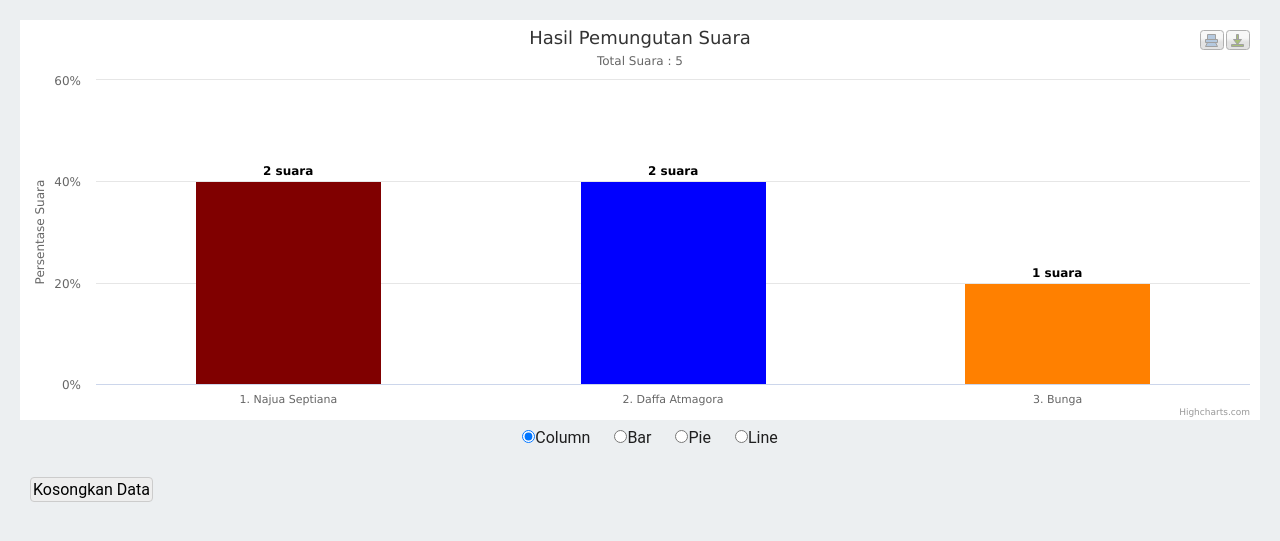
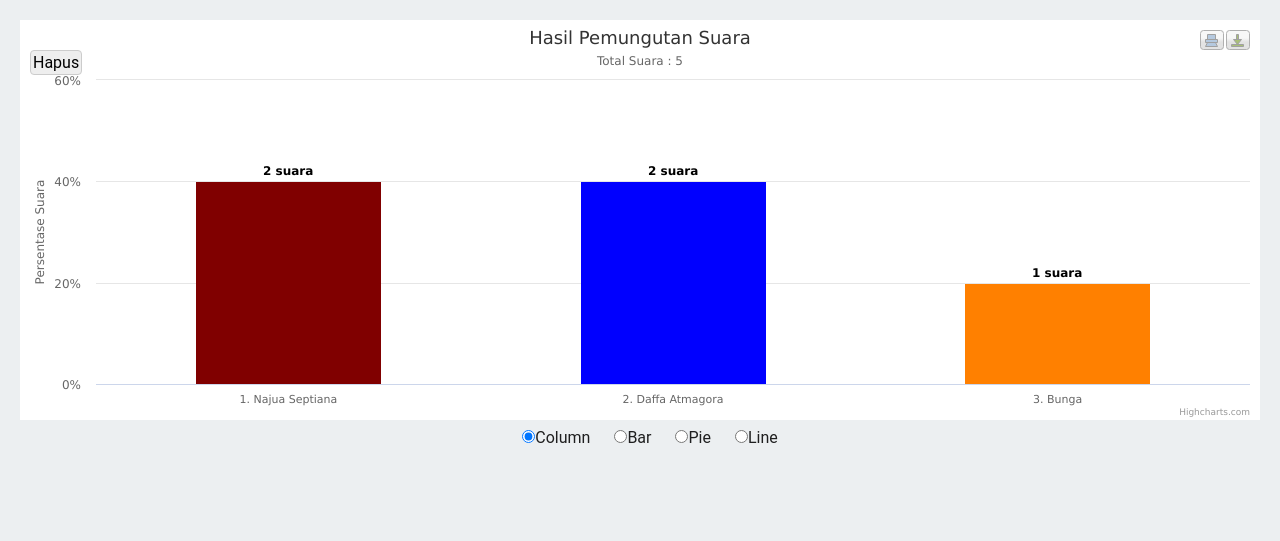
Before and after one commit to Sodiman/osis, a PHP site: page /pengumuman.php in a window 1280 px wide. Shown: the top 541 px of the page. Run offline with PHP 8.4, Linux system fonts and the light colour scheme; data comes from the database, SQL or seed files in the repository.

Commit message:
Update pengumuman.php

```diff
--- a/pengumuman.php
+++ b/pengumuman.php
@@ -167,6 +167,7 @@
 		</script>
 	</head>
 	<body>
+		<a class="kosongkan" href="truncate.php" onclick="return confirm('Apakah anda yakin menghapus semua data?')">Hapus</a>
 		<center>
 			<div id="container"></div>
 			<input type="radio" name="mychart" class="mychart" id= "column" value="column" onclick= "chartfunc()" checked>Column
@@ -174,6 +175,5 @@
 			<input type="radio" name="mychart" class="mychart" id= "pie" value="pie" onclick= "chartfunc()">Pie
 			<input type="radio" name="mychart" class="mychart" id= "line" value="line" onclick= "chartfunc()">Line
 		</center>
-			<a class="kosongkan" href="truncate.php" onclick="return confirm('Apakah anda yakin menghapus semua data?')">Kosongkan Data</a>
 	</body>
 </html>
```
